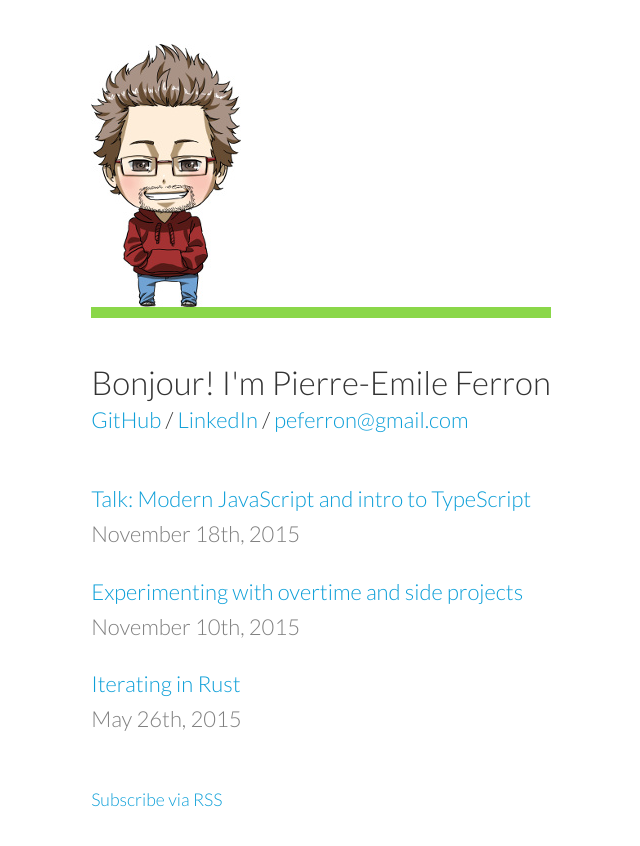
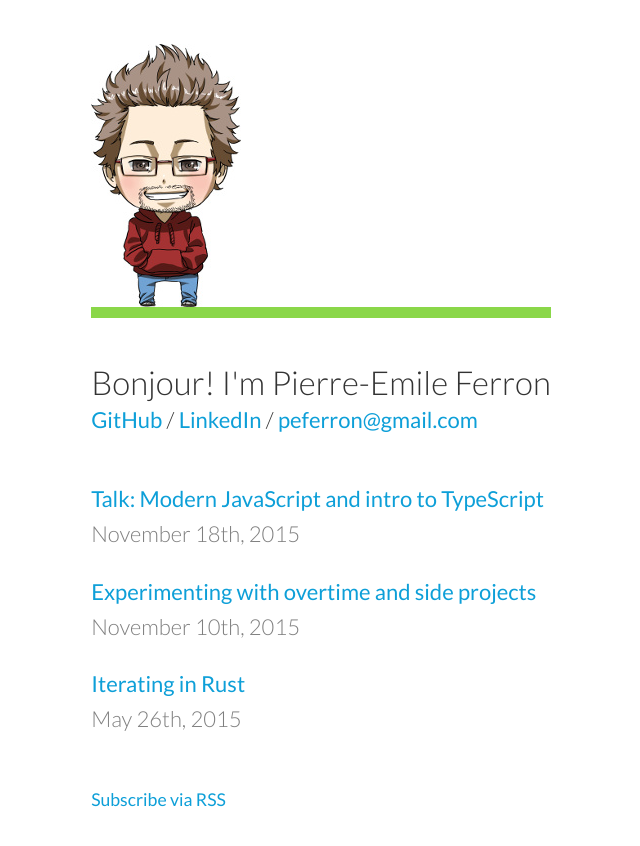
Before and after one commit to peferron/peferron.github.io, a Jekyll site: the page built from index.html, in a window 1280 px wide. Shown: the top 846 px of the page, without its empty margins (319-959 px from the left). Built offline with Jekyll 4.4.1, drawn with Linux system fonts in a browser that asks for light colours.

Commit message:
Tweak link styling

```diff
--- a/_includes/head.html
+++ b/_includes/head.html
@@ -4,7 +4,7 @@
   <meta charset="utf-8">
   <title>{% if page.title %}{{ page.title }}{% else %}{{ site.title }}{% endif %}</title>
 
-  <link rel="stylesheet" href="//fonts.googleapis.com/css?family=Lato:300,300italic|Inconsolata:400,700">
+  <link rel="stylesheet" href="//fonts.googleapis.com/css?family=Lato:300,300italic,400|Inconsolata:400,700">
   <link rel="stylesheet" href="/css/main.css">
 
   {% include favicons.html %}
--- a/css/main.sass
+++ b/css/main.sass
@@ -7,8 +7,6 @@
 // Common
 
 $fontsize: 22px
-$fontweight: 300
-
 $ipadwidth: 768px
 $maxwidth: $ipadwidth - 2 * $fontsize
 
@@ -21,7 +19,7 @@ body
   height: 100%
   font-family: 'Lato', sans-serif
   font-size: $fontsize
-  font-weight: $fontweight
+  font-weight: 300
   line-height: 1.6
   color: $text
   background: white
@@ -32,14 +30,15 @@ body
 
 h1, h2, h3, h4, h5, h6
   line-height: normal
-  font-weight: $fontweight
+  font-weight: 300
 
 a, a:visited, a:hover
   color: $link
   text-decoration: none
+  font-weight: 400
 
 a:hover
-  text-decoration: underline
+  color: lighten($link, 10%)
 
 .content
   display: inline-block
```
